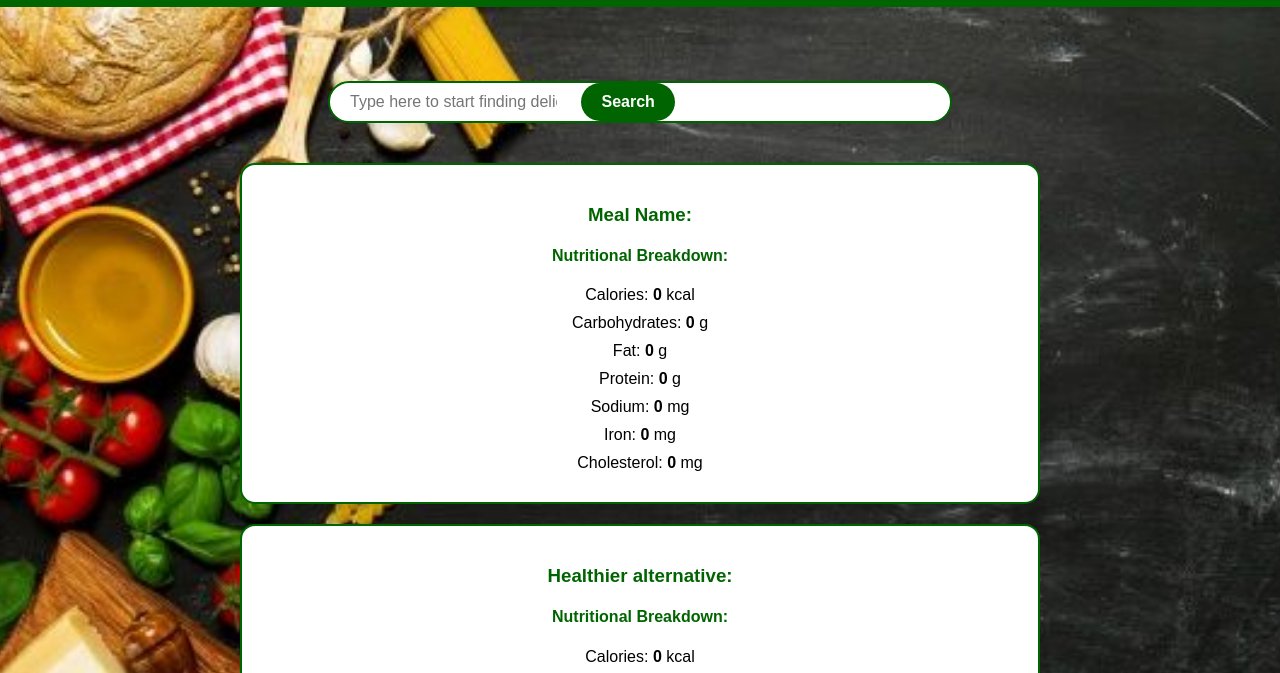
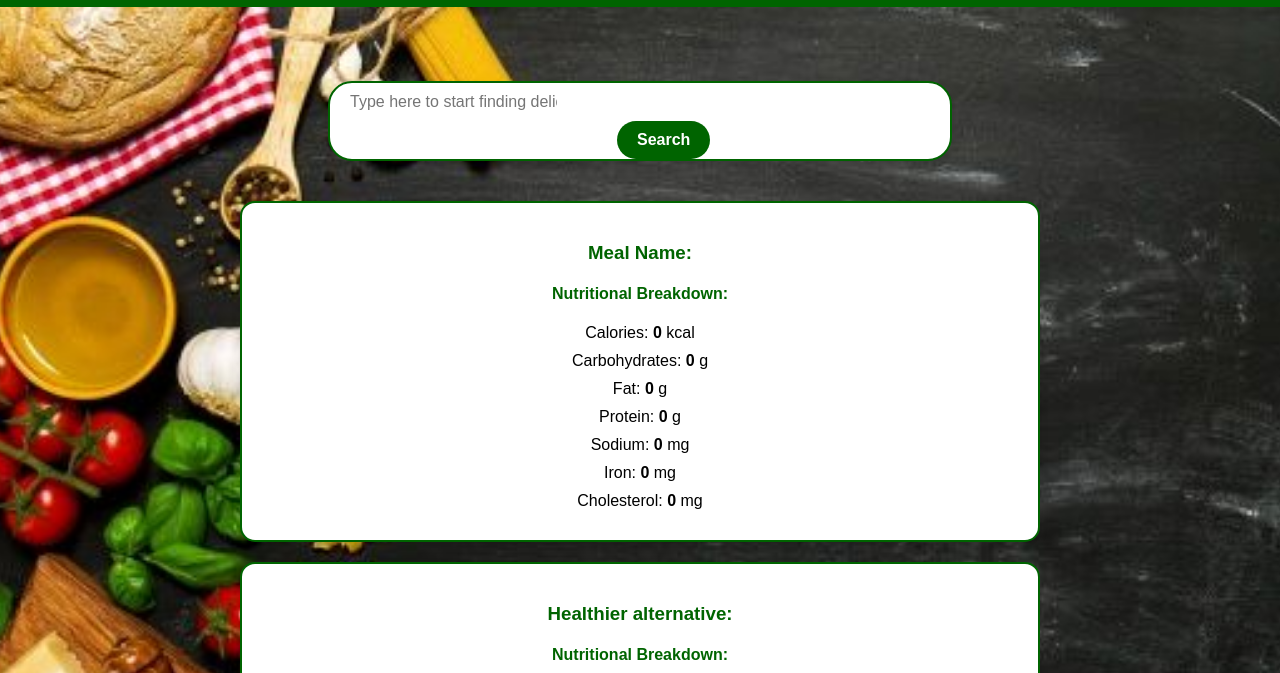
Before and after one commit to tolu-ak/HealthyEats-, a website: page frontend/meals.html in a window 1280 px wide. Shown: the part 59-732 px from the top of the page. Drawn offline with Linux system fonts and the light colour scheme.

```diff
--- a/api/app.js
+++ b/api/app.js
@@ -73,8 +73,6 @@
 
 
 
-// Serve static files from the 'frontend' directory
-app.use(express.static(path.join(__dirname, '../frontend')));
 
 
 
--- a/frontend/styles.css
+++ b/frontend/styles.css
@@ -544,6 +544,8 @@
     border-radius: 24px; /* Match the rounded edges of the container */
     flex: 1; /* Allows the input to take up remaining space */
     outline: none; /* Remove the default focus outline */
+    margin-right: 10px; /* Add space between input and button */
+
 }
 
 .search-container button {
@@ -554,7 +556,7 @@
     border-radius: 24px; /* Match the rounded edges of the container */
     cursor: pointer;
     font-size: 16px;
-    margin-left: 10px; /* Add space between input and button */
+    margin-left: 277px; /* Add space between input and button */
 }
 
 
```
